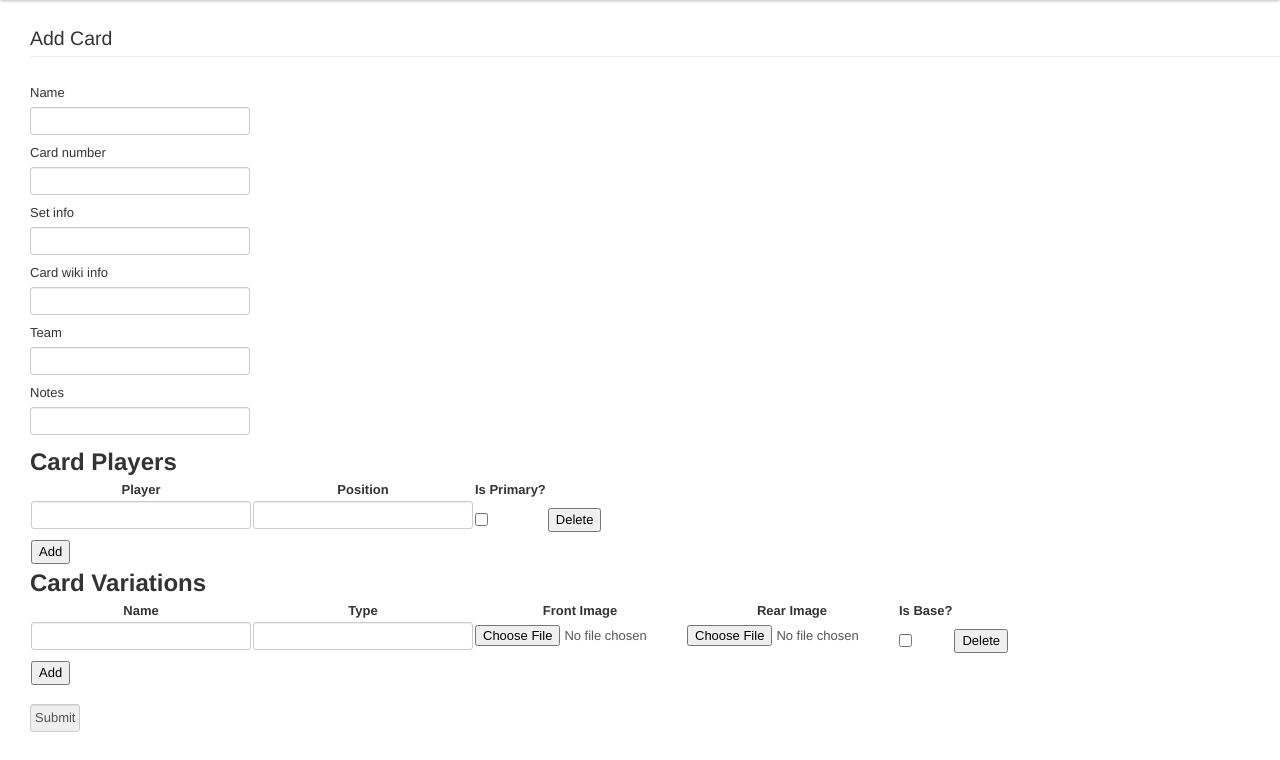
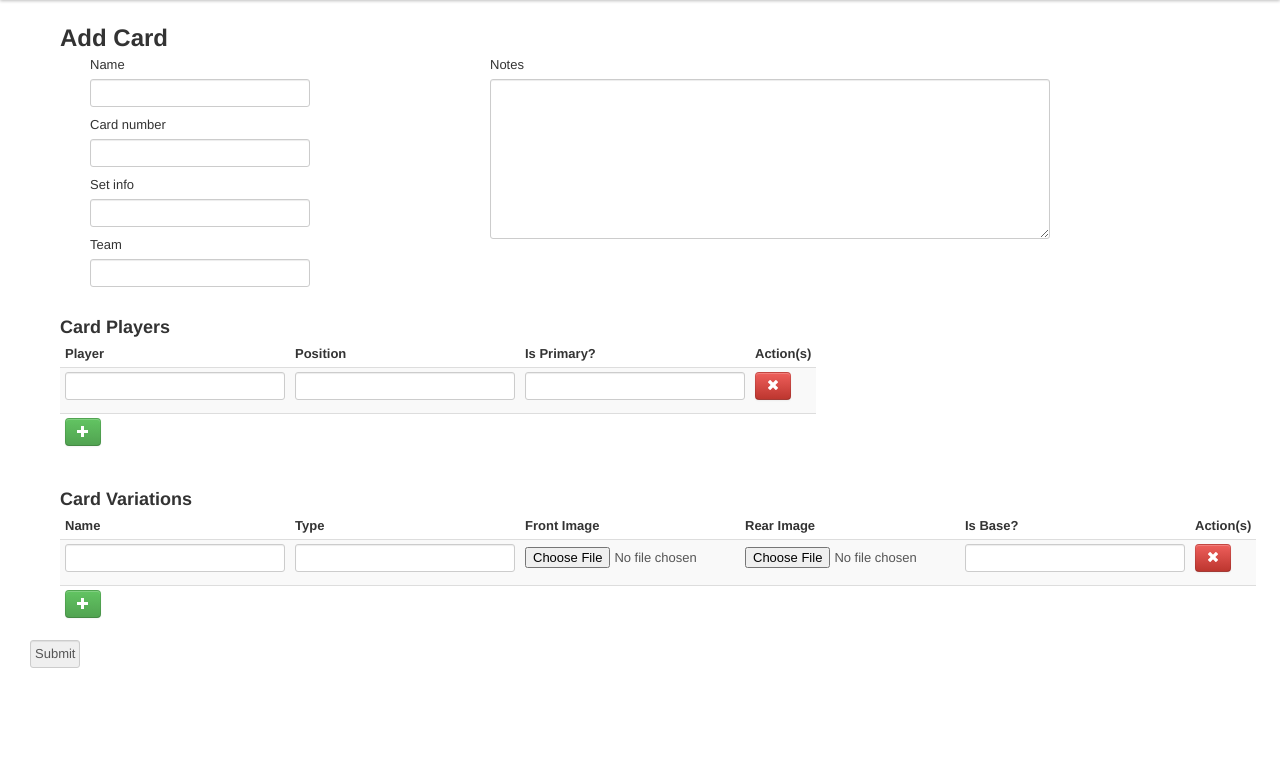
Before and after one commit to dax1216/White-Whale, a CakePHP app: the page made by app/View/CardHome/add.ctp in a window 1280 px wide. Shown: the part 40-800 px from the top of the page. Run offline with PHP 8.4 and a stand-in for CakePHP, Linux system fonts and the light colour scheme; the template is opened without the code that fills it, so the values that code supplies are empty; form fields are guessed from the names that the template uses; some libraries are stand-ins or nearby versions.

Commit message:
Apply bootstrap and finalize inline add card/variation.

```diff
--- a/app/View/CardHome/add.ctp
+++ b/app/View/CardHome/add.ctp
@@ -3,97 +3,121 @@
     echo $this->Html->script( 'jquery/plugin/jquery.table.addrow.js', array( 'inline' => false ) );
 ?>
 
+<script type="text/javascript">
+    (function($){
+        $(document).ready(function(){
+
+            $(".addPlayer").btnAddRow({inputBoxAutoNumber:true},{displayRowCountTo:"rowCount"});
+            $(".delPlayer").btnDelRow();
+
+            $(".addVariant").btnAddRow({inputBoxAutoNumber:true},{displayRowCountTo:"rowCount"});
+            $(".delVariant").btnDelRow();
+        });
+    })(jQuery);
+</script>
+
 <?php echo $this->Form->create('Card');?>
-<div class="cards form">
+<div class="span12">
+    <h2><?php echo __('Add Card'); ?></h2>
+    <div class="row-fluid">
         <fieldset>
-		<legend><?php echo __('Add Card'); ?></legend>
+            <div class="span4">
             <?php
                 echo $this->Form->input('name');
                 echo $this->Form->input('card_number');
                 echo $this->Form->input('set_info_id');
-		echo $this->Form->input('card_wiki_info_id');
+                // echo $this->Form->input('card_wiki_info_id');
                 echo $this->Form->input('team_id');
-		echo $this->Form->input('notes');
             ?>
+            </div>
+            <div class="span6">
+            <?php
+                echo $this->Form->input('notes', array( 'type' => 'textarea', 'style' => 'width: 550px; height: 150px;' ) );
+            ?>
+            </div>
         </fieldset>
     </div>
-<div>
-    <h2><?php echo __('Card Players');?></h2>
-    <table>
-        <tbody>
+
+    <div class="row">&nbsp;</div>
+
+    <div class="row">
+        <div class="span6">
+            <h3><?php echo __('Card Players');?></h3>
+            <fieldset>
+                <table class="table table-striped table-condensed">
+                    <thead>
                         <tr>
                             <th><?php echo __('Player');?></th>
                             <th><?php echo __('Position');?></th>
                             <th><?php echo __('Is Primary?');?></th>
-                <th>&nbsp;</th>
+                            <th><?php echo __('Action(s)');?></th>
                         </tr>
+                    </thead>
+                    <tbody>
                         <tr>
                             <td><?php echo $this->Form->input( 'CardPlayer.0.player_id', array( 'label' => false ) ); ?></td>
                             <td><?php echo $this->Form->input( 'CardPlayer.0.position_id', array( 'label' => false )); ?></td>
-                <td><?php echo $this->Form->input( 'CardPlayer.0.is_primary', array( 'label' => false, 'type' => 'checkbox', 'checked' => false )); ?></td>
+                            <td><?php echo $this->Form->input( 'CardPlayer.0.is_primary', array( 'label' => false )); ?></td>
                             <td>
-                    <div class='input'>
-                        <?php echo $this->Form->button( 'Delete', array( 'type' => 'button', 'id' => 'del_player', 'class' => 'delPlayer' ) );?>
+                                <div>
+                                    <?php echo $this->Form->button( $this->Html->tag( 'i', null, array( 'class' => 'icon-remove icon-white' ) ), array( 'type' => 'button', 'id' => 'del_player', 'class' => 'delPlayer btn btn-danger' ) );?>
                                 </div>
                             </td>
                         </tr>
                         <tr>
-                <td colspan='3'><?php echo $this->Form->button( 'Add', array( 'type' => 'button', 'id' => 'add_player', 'class' => 'addPlayer' ) );?></td>
+                            <td colspan='4'>
+                                <div>
+                                    <?php echo $this->Form->button( $this->Html->tag( 'i', null, array( 'class' => 'icon-plus icon-white' ) ), array( 'type' => 'button', 'id' => 'add_player', 'class' => 'addPlayer btn btn-success' ) );?>
+                                </div>
+                            </td>
                         </tr>
                     </tbody>
                 </table>
-    <div>
-
-        <script type="text/javascript">
-            (function($){
-                $(document).ready(function(){
-                    $(".addPlayer").btnAddRow({inputBoxAutoNumber:true},{displayRowCountTo:"rowCount"});
-                    $(".delPlayer").btnDelRow();
-                });
-            })(jQuery);
-        </script>
+            </fieldset>
         </div>
     </div>
 
-<div>
-    <h2><?php echo __('Card Variations');?></h2>
-    <table>
-        <tbody>
+    <div class="row">&nbsp;</div>
+
+    <div class="row">
+        <div class="span12">
+            <h3><?php echo __('Card Variations');?></h3>
+            <fieldset>
+                <table class="table table-striped table-condensed">
+                    <thead>
                         <tr>
                             <th><?php echo __('Name');?></th>
                             <th><?php echo __('Type');?></th>
                             <th><?php echo __('Front Image');?></th>
                             <th><?php echo __('Rear Image');?></th>
                             <th><?php echo __('Is Base?');?></th>
-                <th>&nbsp;</th>
+                            <th><?php echo __('Action(s)');?></th>
                         </tr>
+                    </thead>
+                    <tbody>
                         <tr>
                             <td><?php echo $this->Form->input( 'CardVariation.0.name', array( 'label' => false ) ); ?></td>
                             <td><?php echo $this->Form->input( 'CardVariation.0.card_variation_type_id', array( 'label' => false ) ); ?></td>
                             <td><?php echo $this->Form->input( 'CardVariation.0.front_img', array( 'label' => false, 'type' => 'file' ) ); ?></td>
                             <td><?php echo $this->Form->input( 'CardVariation.0.rear_img', array( 'label' => false, 'type' => 'file' ) ); ?></td>
-                <td><?php echo $this->Form->input( 'CardVariation.0.is_base', array( 'label' => false, 'type' => 'checkbox', 'checked' => false )); ?></td>
+                            <td><?php echo $this->Form->input( 'CardVariation.0.is_base', array( 'label' => false )); ?></td>
                             <td>
-                    <div class='input'>
-                        <?php echo $this->Form->button( 'Delete', array( 'type' => 'button', 'id' => 'del_variant', 'class' => 'delVariant' ) );?>
+                                <div>
+                                    <?php echo $this->Form->button( $this->Html->tag( 'i', null, array( 'class' => 'icon-remove icon-white' ) ), array( 'type' => 'button', 'id' => 'del_variant', 'class' => 'delVariant btn btn-danger' ) );?>
                                 </div>
                             </td>
                         </tr>
                         <tr>
-                <td colspan='3'><?php echo $this->Form->button( 'Add', array( 'type' => 'button', 'id' => 'add_variant', 'class' => 'addVariant' ) );?></td>
+                            <td colspan='6'>
+                                <div>
+                                    <?php echo $this->Form->button( $this->Html->tag( 'i', null, array( 'class' => 'icon-plus icon-white' ) ), array( 'type' => 'button', 'id' => 'add_variant', 'class' => 'addVariant btn btn-success' ) );?>
+                                </div>
+                            </td>
                         </tr>
                     </tbody>
                 </table>
-    <div>
-
-        <script type="text/javascript">
-            (function($){
-                $(document).ready(function(){
-                    $(".addVariant").btnAddRow({inputBoxAutoNumber:true},{displayRowCountTo:"rowCount"});
-                    $(".delVariant").btnDelRow();
-                });
-            })(jQuery);
-        </script>
+            </fieldset>
+        </div>
     </div>
 </div>
 <br />
```
Lines whose indentation alone changed are shown as unchanged.
